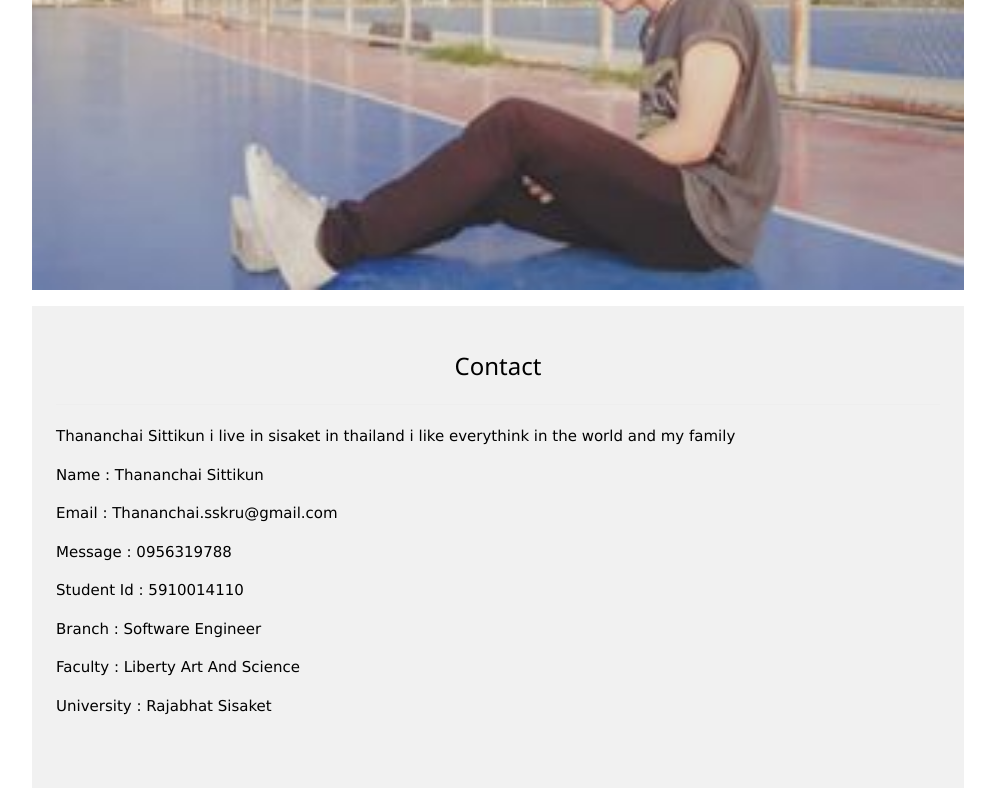
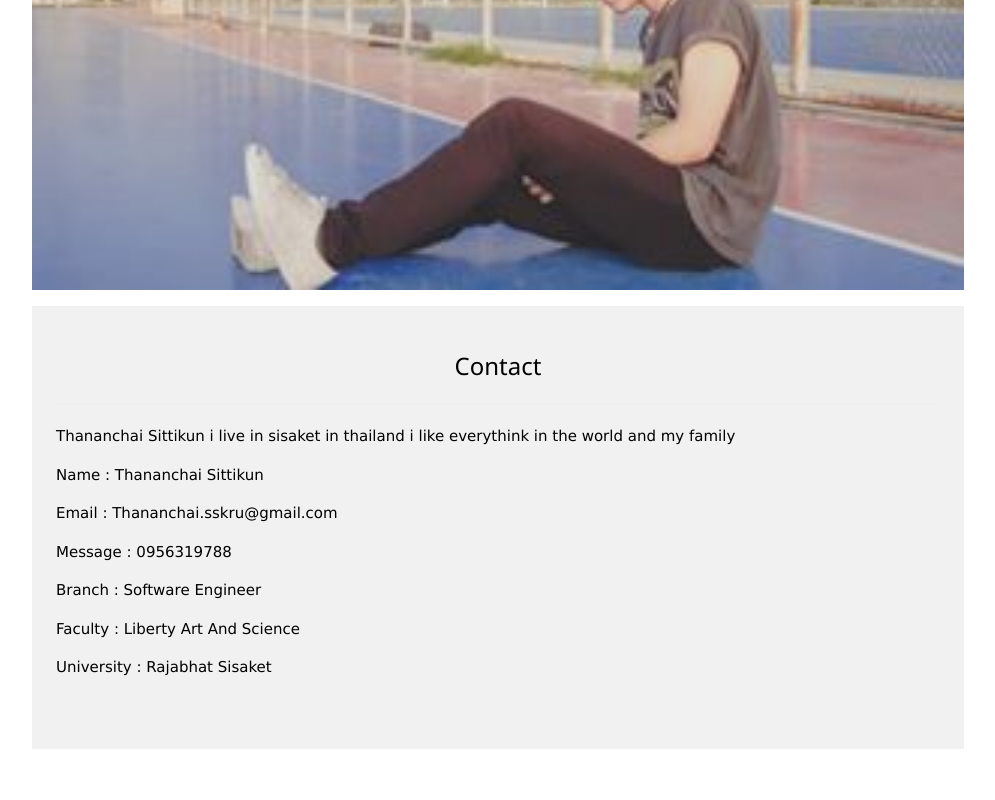
Before and after one commit to joft60302/nicebro, a plain HTML site: page index.html in a window 1280 px wide. Shown: the part 3169-3969 px from the top of the page, without its empty margins (142-1137 px from the left). After the commit the page ends 3930 px from the top, so only its background shows below. Drawn offline with nearby package versions, Linux system fonts and the light colour scheme.

Commit message:
#3
remove student id

```diff
--- a/index.html
+++ b/index.html
@@ -60,10 +60,7 @@
         <label>Message : 0956319788</label>
 
 		</div>
-      <div class="w3-section">
-        <label>Student Id : 5910014110</label>
 
-		</div>
       <div class="w3-section">
         <label>Branch : Software Engineer</label>
 
```
